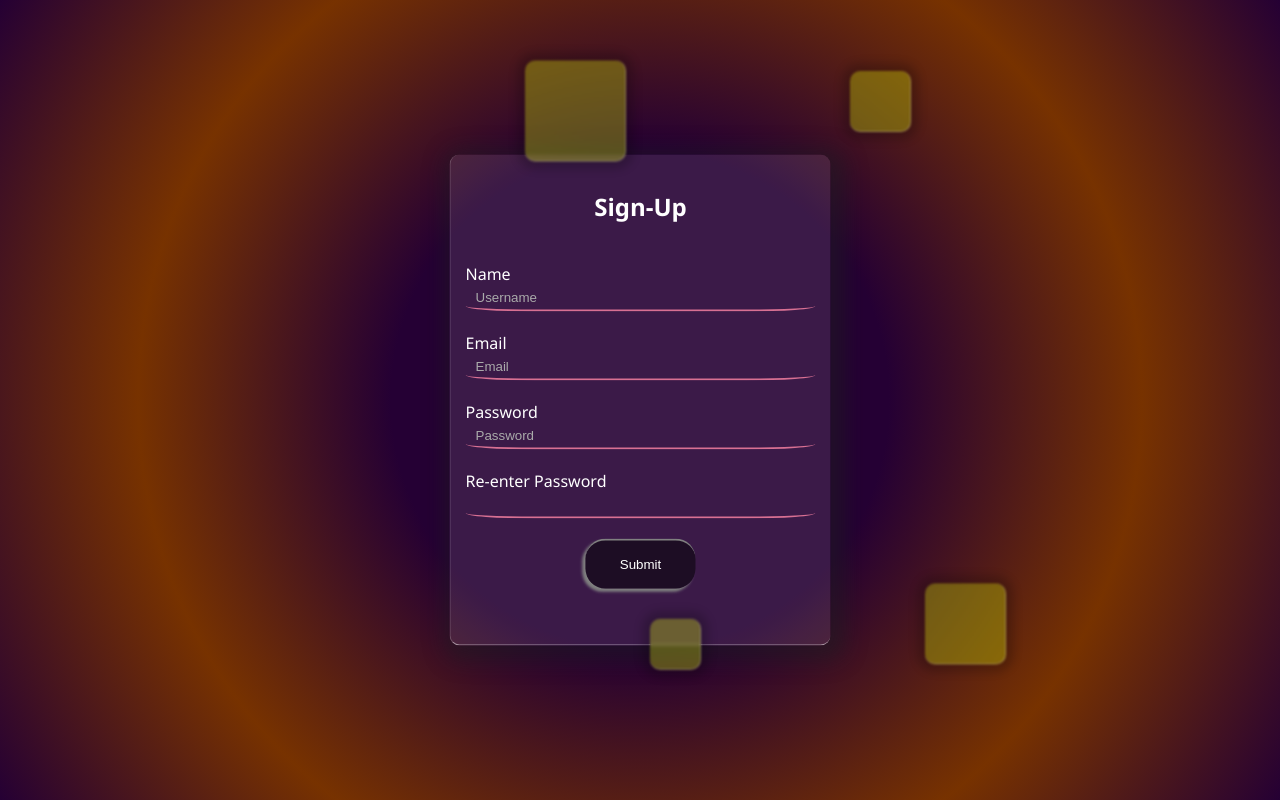
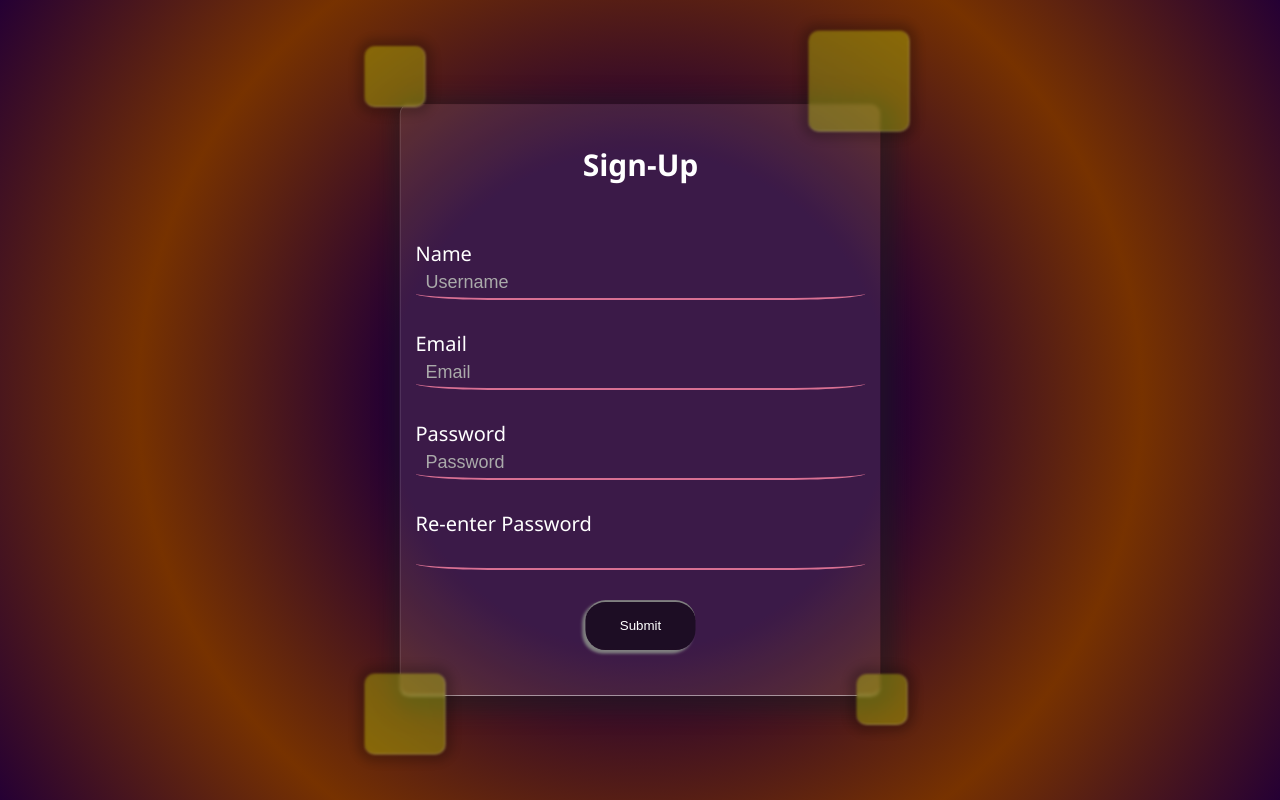
Before and after one commit to Skyoxima/live-validation-signup-page, a React (Create React App) app: page / in a window 1280 px wide. Built offline with nearby package versions, Linux system fonts and the light colour scheme.

Commit message:
Squares Fixed

```diff
--- a/src/main.css
+++ b/src/main.css
@@ -1,18 +1,23 @@
+#root {
+    min-height: 100vh; min-width: 100vw;
+    position: relative;
+}
+
 #main-box {
     position: absolute;
     top: 50%; left: 50%;
-    min-width: 350px; max-width: 350px;
-    min-height: 460px;
+    min-width: 450px; max-width: 450px;
+    min-height: 560px;
     transform: translate(-50%, -50%);
+    padding: 15px;
 
-    padding: 15px;
     border-bottom: 1px rgba(255, 255, 255, 0.5) solid;
     border-left: 1px rgba(255, 255, 255, 0.2) solid;
+    font-size: 20px;
     border-radius: 10px;
-    box-shadow: 5px 5px 20px 10px rgba(30, 30, 30, 0.5);
     background-color: rgba(255, 255, 255, 0.1);
 
-    z-index: 2;
+    box-shadow: 5px 5px 20px 10px rgba(30, 30, 30, 0.5);
     transition: .25s;
 }
 
@@ -24,15 +29,15 @@
 #main-box div {
     display: flex;
     flex-direction: column;
-    margin-bottom: 20px;
+    margin-bottom: 30px;
 }
 
 #main-box .textinput {
+    font-size: 18px;
     padding: 5px 10px;
     border: none;
     outline: none;
     background-color: transparent;
-
     border-bottom: 2px solid rgba(216, 112, 147, 1);
     border-radius: 20%;
     color: white;
@@ -58,8 +63,8 @@
 input[type=text]::placeholder, input[type=password]::placeholder {
     color: rgb(170, 170, 170);
 }
+
 /* ============================================================================================================================================================== */
-/*! seperate the disabled button and active button CSS */
 
 #main-box .submit-button {
     width: 110px; height: 50px;
@@ -96,21 +101,32 @@ input[type=text]::placeholder, input[type=password]::placeholder {
 #main-box .btn-enabled:active {
     transform: scale(85%);
 }
+
 /* ============================================================================================================================= */
+
 #main-box .errmessage-inactive {
-    margin-top: -20px;
+    margin-top: -30px;
 }
 
 #main-box .errmessage-active {
-    margin-top: -15px;
-    font-size: 13px;
+    margin-top: -25px;
+    font-size: 16px;
     font-weight: 600;
     color: red;
 }
 
 /* ============================================================================================================================= */
+
+.bgsquares {
+    position: absolute;
+    width: 100%; height: 100%;
+    top: 0; left: 0;
+    z-index: -1; /* without this the div would be overlapping the input boxes, no click possible */
+}
+
 .bgsquares .tpsquare {
     position: absolute;
+    margin: 0 !important;
     backdrop-filter: blur(1.5px);
     filter: blur(1px);
     border-right: 1px rgba(255, 255, 255, 0.25) solid;
@@ -134,22 +150,20 @@ input[type=text]::placeholder, input[type=password]::placeholder {
 
 .bgsquares .tpsquare:nth-child(1) {
     width: 100px; height: 100px;
-    top: 75px; left: 525px;
-    z-index: 3;
+    top: -10%; left: 85%;
 }
 
 .bgsquares .tpsquare:nth-child(2) {
     width: 80px; height: 80px;
-    top: 575px; left: 925px;
+    top: 95%; left: -7.5%;
 }
 
 .bgsquares .tpsquare:nth-child(3) {
     width: 50px; height: 50px;
-    top: 610px; left: 650px;
-    z-index: 3;
+    top: 95%; left: 95%;
 }
 
 .bgsquares .tpsquare:nth-child(4) {
     width: 60px; height: 60px;
-    top: 85px; left: 850px;
+    top: -7.5%; left: -7.5%;
 }
--- a/src/main.jsx
+++ b/src/main.jsx
@@ -60,7 +60,7 @@ function SignUpPage() {
     }, [password, repassword]);
 
     return (
-        <section>
+        <>
             <div id="main-box">
                 <div id="heading" style={{alignItems: "center"}}>
                     <h2>Sign-Up</h2>
@@ -93,15 +93,14 @@ function SignUpPage() {
                 <div className='buttoninput' style={{alignItems: "center"}}>
                     <input ref={ submitbutton } type="button" value="Submit" className='submit-button btn-disabled' onClick={() => {showValues(uname, email)}}/>
                 </div>
+                <div className="bgsquares">
+                    <div className="tpsquare" style={{"--i": "1"}}></div>
+                    <div className="tpsquare" style={{"--i": "2"}}></div>
+                    <div className="tpsquare" style={{"--i": "3"}}></div>
+                    <div className="tpsquare" style={{"--i": "4"}}></div>
+                </div>
             </div>
-
-            <div className="bgsquares">
-                <div className="tpsquare" style={{"--i": "1"}}></div>
-                <div className="tpsquare" style={{"--i": "2"}}></div>
-                <div className="tpsquare" style={{"--i": "3"}}></div>
-                <div className="tpsquare" style={{"--i": "4"}}></div>
-            </div>
-        </section>
+        </>
     );
 }
 
```
